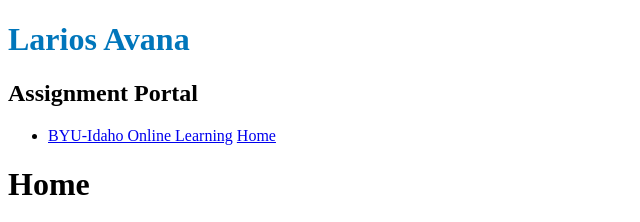
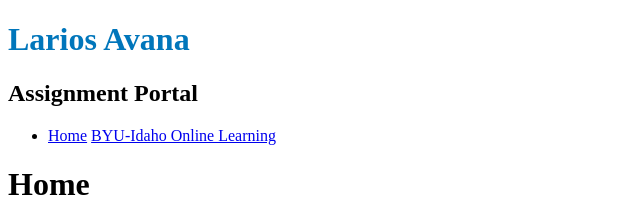
Before and after one commit to lavana25/lavana, a plain HTML site: page index.html in a window 1280 px wide. Shown: the top 222 px of the page, 0-640 px from the left. Drawn offline with Linux system fonts and the light colour scheme.

Commit message:
Working on it

```diff
--- a/index.html
+++ b/index.html
@@ -15,7 +15,7 @@
 
 <ul>
 
-    <li><a href="http://www.byui.edu/online">BYU-Idaho Online Learning</a>   <a href="index.html">Home</a></li>
+    <li><a href="index.html">Home</a>    <a href="http://www.byui.edu/online">BYU-Idaho Online Learning</a></li>
 
 </ul>
 
```
